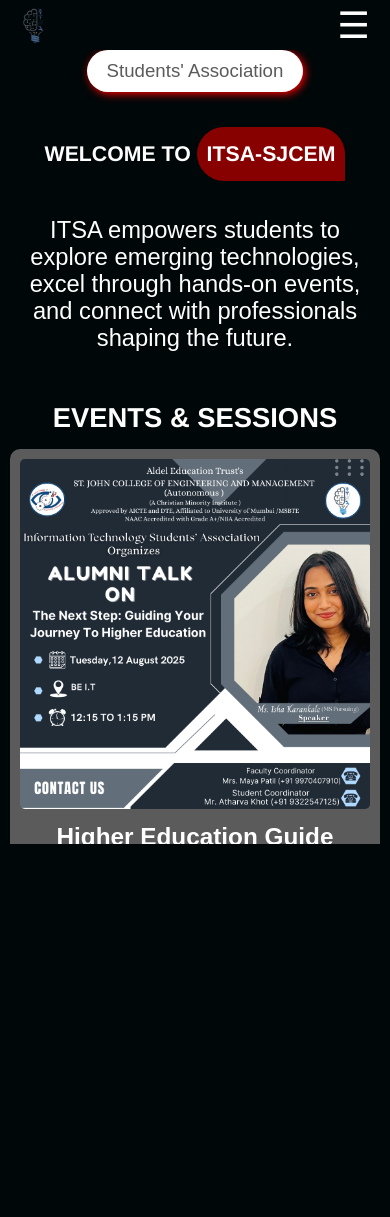
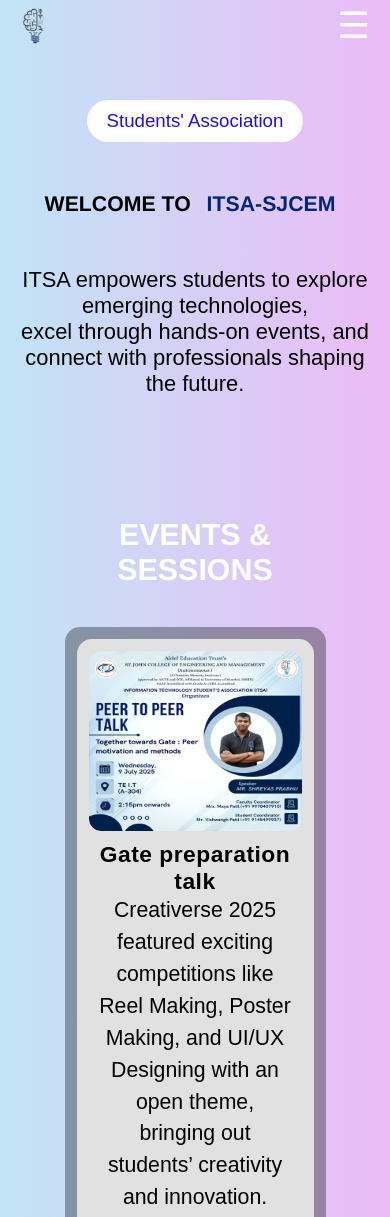
Before and after one commit to 01-elite/Itsa-Website, a plain HTML site: page index.html in a window 390 px wide. Shown: the top 1217 px of the page. Before the commit the page ends 844 px from the top, so only its background shows below. Drawn offline with nearby package versions, Linux system fonts and the light colour scheme.

Commit message:
UI Enhance

```diff
--- a/index.html
+++ b/index.html
@@ -9,17 +9,8 @@
 </head>
 <body>
   <div class="container">
-    <!-- <div class="navbar">
-<div id="nav-logo"><img class="above" src="ITSAlogo.png" alt="ITSA-SJCEM"></div>
-<button class="hamburger" id="hamburger">&#9776;</button>
-<div id="nav-links">
-    <a href="#home">Home</a>
-    <a href="#about">About</a>
-    <a href="#event">Event</a>
-    <a href="#team">Team</a>
 
-</div>
-    </div> -->
+    <div class="homeSection">
     <div class="navbar">
   <div id="nav-logo">
     <img class="above" src="ITSAlogo.png" alt="ITSA-SJCEM">
@@ -44,6 +35,8 @@
         <h1 class="left">Welcome to <span id="s1">ITSA-SJCEM</span></h1>
         <p id="p-2" class="left">ITSA empowers students to explore emerging technologies, <br>
             excel through hands-on events, and connect with professionals shaping the future.</p>
+
+
             <!-- events card start from here -->
             <div class="eventSection" >
     <h1 id="eventH1">Events & sessions</h1>
@@ -90,7 +83,7 @@
 </div>
 </div>
     </div>
-
+</div>
     <!-- about -->
 <div class="aboutSection" id="about">
     <h1 id="aboutH1">About</h1>
@@ -133,69 +126,11 @@
 
 </div>
 </div>
-<!-- Event section -->
-<!-- <div class="eventSection" >
-    <h1 id="eventH1">Events & sessions</h1>
-    <div class="eventCards">
-
-<div class="eventCard ">
-<div id="card">
-    <div class="eventImage"> <img src="Poster1.png">
-    </div>
-    <div class="eventInfo">
-        <h5>Gate preparation talk</h5>
-        <p class="p-4">Creativerse 2025 featured exciting competitions like Reel Making, Poster Making, and UI/UX Designing with an open theme, bringing out students’ creativity and innovation.</p>
-        <button type="button" class="eventButton">View More</button>
-    </div>
-</div>
-
-</div>
-
-<div class="eventCard centre">
-<div id="card">
-    <div class="eventImage"><img src="Poster2.png">
-    </div>
-    <div class="eventInfo">
-        <h5>Higher Education Guide</h5>
-        <p class="p-4">Creativerse 2025 featured exciting competitions like Reel Making, Poster Making, and UI/UX Designing with an open theme, bringing out students’ creativity and innovation.</p>
-        <button type="button" class="eventButton">View More</button>
-    </div>
-</div>
-
-</div>
-
-<div class="eventCard left">
-<div id="card">
-    <div class="eventImage"><img src="Poster3.jpeg">
-    </div>
-    <div class="eventInfo">
-        <h5>CreatiVrese 2k25</h5>
-        <p class="p-4">Creativerse 2025 featured exciting competitions like Reel Making, Poster Making, and UI/UX Designing with an open theme, bringing out students’ creativity and innovation.</p>
-        <button type="button" class="eventButton">View More</button>
-    </div>
-</div>
-
-</div>
-</div>
 
 
 
+<!-- team section -->
 
-
-</div> -->
-
-
-<!-- team section -->
-<div class="teamSection" id="team">
-      <h3>TEAM</h3>
-    <div class="card">
-
-        <div class="image"><img src="profile.jpg" ></div>
-
-    </div>
-
-
-</div>
 
 
 
--- a/style.css
+++ b/style.css
@@ -4,11 +4,12 @@
 :root {
   --primary-color: #ffffff;
   --secondary-color: #f5eaff;
-  --text-color: #ffffff;
-  --background-color: #000708;
+  --text-color: #000000;
+  --background-color:black;
   --background-color2: #00070856;
   --text-color2: #110f0f;
-  --text-color3: #870101;
+  --text-color3: #002774;
+
 }
 
 /* Enables smooth scrolling and ensures navbar doesn't cover target links */
@@ -32,7 +33,7 @@ html, body {
   min-height: 100vh;
   margin: 0;
   padding: 0;
-  overflow-x: hidden;
+
   font-family: 'Poppins', Arial, sans-serif;
   font-size: 1.9rem;
   font-weight: 100;
@@ -55,6 +56,12 @@ html, body {
   background-color: #f5f5f5;
 }
 
+.homeSection{
+  width: 100%;
+  height: auto;
+  background-image: linear-gradient(to right, rgba(141, 211, 246, 0.5), rgba(228, 129, 248, 0.5));
+}
+
 /* Navbar styling */
 .navbar {
   height: 75px;
@@ -62,11 +69,11 @@ html, body {
   padding: 20px;
   top: 0;
   left: 0;
-  background-color: var(--background-color);
-  position: fixed;
+
   z-index: 100;
   display: flex;
   align-items: center;
+
   justify-content: space-between;
 }
 
@@ -74,6 +81,7 @@ html, body {
 img {
   height: 80px;
   width: 60px;
+  display: flex;
 }
 
 /* Hamburger icon for mobile */
@@ -93,7 +101,6 @@ img {
   font-size: 0.7rem;
   font-weight: 400;
   display: flex;
-
   gap: 100px;
   padding: 30px;
   z-index: 100;
@@ -103,7 +110,7 @@ img {
 /* All anchor tags */
 a {
   text-decoration: none;
-  color: var(--text-color);
+  color: var(--text-color3);
 }
 
 /* Mobile-specific navigation */
@@ -140,34 +147,23 @@ img{
 }
 
 /* Home Section Styling */
+
 .homeContent {
   /* height: 500px; */  /* Old testing value */
 
-  min-height: 100vh;
+
    height: auto;
   width: 100vw;
   display: flex;
+
   gap: 30px;
   align-items: center;
   justify-content: center;
   flex-direction: column;
-  font-size: 1.3rem;
+  font-size: 1.2rem;
   padding: 60px;
 
-  /* Background image test (commented out) */
-  /*
-  background-image: url("ITSAlogo.png");
-  background-repeat: no-repeat;
-  background-position: right;
-  background-size: contain;
-  transform: scaleX(-1);
-  z-index: 1000;
-  */
 
-  /* background-color: rgb(0, 34, 66); */
-  color: var(--text-color);
-  /* background-image: linear-gradient( rgba(25, 157, 208, 1), rgba(0, 0, 0, 1)); */
-  background-color: var(--background-color);
 }
 
 /* Mobile layout for Home Section */
@@ -193,7 +189,7 @@ img{
   }
 
   #p-1 {
-    font-size: 0.8em;
+    font-size: 0.9em;
 
     padding: 5px 10px;
   }
@@ -215,8 +211,7 @@ img{
 
 /* Special highlight box (ITSA name) */
 #s1 {
-  color: var(--primary-color);
-  background-color: var(--text-color3);
+ color: var(--text-color3);
   border-radius: 40px 40px 1px 40px;
   padding: 15px 10px;
 }
@@ -235,28 +230,25 @@ h1 {
   padding: 5px 10px;
   border-radius: 90px;
   border: none;
-  box-shadow: 2px 2px 8px #ff0000; /* Fixed box-shadow */
 }
 
 /* Subheading */
 #p-1 {
   font-size: 1.4em;
-  font-weight: 300;
+  font-weight: 70;
 
-  color: #5b5b5b; /* Custom gray */
+  color: #2411d0; /* Custom gray */
 }
 
 /* Paragraph text */
 #p-2 {
   font-size: 0.6em;
-  font-weight: 300;
+  font-weight: 400;
   max-width: 900px;
 }
 
 
 #aboutH1{
-
-
 
     margin:40px;
 }
@@ -375,8 +367,8 @@ h3{
     width: 100%;
     padding: 20px;
     font-size: 0.9rem;
-    background-color: var(--background-color2);
-    color: var(--text-color2);
+    background-color: var(--background-color);
+    color: var(--text-color);
     border-radius: 8px;
     box-sizing: border-box;
   }
@@ -403,248 +395,180 @@ h3{
 
 /* event section */
 
-.eventSection{
+
+
+/* event section */
+/* event section */
+.eventSection {
   display: flex;
   flex-direction: column;
+  width: 100%;
+  padding: 30px;
 }
-.eventSection h1{
+
+.eventSection h1 {
+  font-size: 1rem;
+  margin: 40px 0 20px 0;
+  color: #ffffff;
+  text-align: center;
+}
+
+.eventCards {
+  display: flex;
+  flex-wrap: wrap;          /* ✅ responsive */
+  justify-content: space-evenly;
+  gap: 30px;
+  margin: 20px 0;
+}
+
+.eventCard {
+  flex: 1 1 300px;          /* ✅ responsive scaling */
+  max-width: 400px;
+  height: 550px;            /* ✅ fixed card height */
+  background-color: var(--background-color2);
+  border-radius: 15px;
+  padding: 12px;
+  display: flex;
+}
+
+#card {
+  display: flex;
+  flex-direction: column;
+  justify-content: space-between;  /* ✅ image - text - button spacing */
+  background-color: rgb(225, 225, 225);
+  border-radius: 15px;
+  width: 100%;
+  height: 100%;             /* ✅ fills 800px parent */
+  padding: 15px;
+}
+.centre{
+margin-top: 40px;
+
+}
+.eventImage {
+  width: 100%;
+  height: 400px;            /* ✅ fixed image height */
+  border-radius: 12px;
+  overflow: hidden;
+}
+
+.eventImage img {
+  width: 100%;
+  height: 100%;
+  object-fit: co;        /* ✅ no stretching */
+  border-radius: 12px;
+}
+
+.eventInfo {
+  flex: 1;                  /* ✅ middle section grows naturally */
+  padding: 15px;
+  text-align: left;
+
+}
+
+.eventInfo h5 {
+  font-weight: 600;
   font-size: 0.9rem;
+  letter-spacing: 0.5px;
 }
-.eventCards{
-  display: flex;
-  gap: 30px;
- margin: 15px;
+
+.p-4 {
+  font-size: 0.35em;
+  font-weight: 400;
+  color: var(--text-color);
+  line-height: 1.5;
 }
-.eventCard{
-  display: flex;
-  justify-content: center;
-  align-items: center;
-}
-#card{
-  display: flex;
-  justify-content: center;
-  align-items: center;
-  flex-direction: column;
-  border-radius: 10px;
-  background-color: #5b5b5b;
-  padding: 10px;
-}
-.eventImage img{
-  object-fit: cover;
-  height: 350px;
-  width: 350px;
-  border-radius: 5px;
-}
-.eventInfo h5{
-  font-size: 0.8rem;
-  padding: 5px;
-}
-.eventInfo p{
-  font-size: 0.6rem ;
-}
-.eventButton{
-  background-color: var(--background-color3);
-  color: var(--text-color);
-  padding: 14px;
+
+.eventButton {
+  margin-top: auto;         /* ✅ sticks to bottom */
+  color: var(--text-color1);
+  padding: 12px;
   opacity: 90%;
   width: 100%;
   border-radius: 8px;
- border: none;
- font-weight: 400;
-  font-size: 0.7rem;
+  border: none;
+  font-weight: 500;
+  font-size: 0.8rem;
+  cursor: pointer;
+  transition: all 0.3s ease;
 }
 
-/* .eventSection h1{
-  font-size: 1rem;
-  margin-top:30px ;
+.eventButton:hover {
+  opacity: 100%;
+  transform: scale(1.02);   /* ✅ subtle hover effect */
 }
-#eventH1{
-    color: #ffffff;
-    margin: 40px;
-    background-color: var(--background-color);
-}
-.eventSection{
- color: var(--text-color2);
-  background-color: var(--background-color);
-min-height: 100vh;
-height: max-content;
-
-display: flex;
-  flex-direction: column;
-  width: 100%;
 
 
-}
-.eventCard{
-    height: 670px;
-    width: 450px;
-    background-color:var(--background-color2);
-    border-radius: 15px;
+
+/* 🌐 Default (desktop / tablet view already set) */
+
+/* 📱 Mobile responsive */
+@media (max-width: 810px) {
+  .eventCards {
+    flex-direction: column;   /* stack cards vertically */
+    align-items: center;      /* center align */
+    gap: 20px;
+  }
+
+  .eventCard {
+    flex: 1 1 100%;
+    max-width: 90%;           /* card fits smaller screen */
+    height: auto;             /* allow card to adjust height */
+  }
+
+  #card {
+    padding: 12px;
+    height: auto;             /* remove fixed height */
+  }
+
+  .eventImage {
+    height: 200px;            /* smaller image for mobile */
+  }
+
+  .eventInfo {
     padding: 10px;
-}
-#card{
-    background-color:rgb(225, 225, 225);
-    padding: 15px;
-    width: 100%;
-    height: 100%;
-    border-radius: 15px;
-    overflow: hidden;
-}
-.centre{
-  margin-top: 150px;
-}
-.eventImage{
-  width: 100%;
-  height: 65%;
-  background-size: contain;
-  border-radius: 15px;
-}
-.eventCard img{
-  width:100%;
-  height: 100%;
-  object-fit: cover;
-}
-.eventInfo{
+    text-align: center;       /* center text on mobile */
+  }
 
-   width: 100%;
-  height: 50%;
-  padding: 30px;
-  text-align: left;
+  .eventInfo h5 {
+    font-size: 0.8rem;
+  }
 
-}
-h5{
-  font-weight: 620;
-  font-size: 0.8rem;
-  letter-spacing: 0.8px;
-}
-.eventButton{
-  background-color: var(--background-color3);
-  color: var(--text-color);
-  padding: 14px;
-  opacity: 90%;
-  width: 100%;
-  border-radius: 8px;
- border: none;
- font-weight: 400;
-  font-size: 0.8rem;
-}
-.p-4{
-      font-weight: 360;
-    font-size: 0.5rem;
-    color: var(--text-color1);
+  .p-4 {
+    font-size: 0.75rem;
+  }
+
+  .eventButton {
+    font-size: 0.75rem;
+    padding: 10px;
+  }
+  .centre{
+    margin-top: 0px;
+  }
 }
 
-.eventCards{
-display: flex;
-justify-content:space-evenly;
-align-items: center;
-gap: 50px;
-background-color: var(--background-color);
-} */
+/* 📱 Extra small devices */
+@media (max-width: 480px) {
+  .eventImage {
+    height: 180px;
+  }
 
+  .eventInfo h5 {
+    font-size: 0.75rem;
+  }
 
-/* team section */
+  .p-4 {
+    font-size: 0.7rem;
+  }
 
-.teamSection {
-  width: 100%;
-  margin:10px;
-  padding: 80px 40px;
-  background-color: var(--background-color2);
-  color: var(--text-color);
-  display: flex;
-  flex-direction: column;
-  justify-content: center;
-  align-items: center;
-  flex-wrap: wrap;
-  gap: 40px;
+  .eventButton {
+    font-size: 0.7rem;
+    padding: 8px;
+  }
+  .centre{
+    margin-top: 0px;
+  }
 }
-.teamSection h3{
-  color: #FFF9BD;
-  font-size: 1rem;
-  font-weight: bold;
-}
-
-/* Team Card */
-.card {
-  background-color: #1e1e1e;
-  border-radius: 15px;
-  box-shadow: 0 4px 15px rgba(0, 0, 0, 0.5);
-  width: 250px;
-  overflow: hidden;
-  transition: transform 0.3s ease, box-shadow 0.3s ease;
-  text-align: center;
-}
-
-.card:hover {
-  transform: translateY(-10px);
-  box-shadow: 0 8px 25px rgba(0, 0, 0, 0.7);
-}
-
-/* Profile Image */
-.card .image {
-  width: 100%;
-  height: 300px;
-  overflow: hidden;
-}
-
-.card .image img {
-  width: 100%;
-  height: 100%;
-  object-fit: cover;
-  display: block;
-  border-radius: 15px 15px 0 0;
-}
-
-.teamSection {
-  width: 100%;
-  margin:10px;
-  padding: 80px 40px;
-  background-color: var(--background-color2);
-  color: var(--text-color);
-  display: flex;
-  flex-direction: column;
-  justify-content: center;
-  align-items: center;
-  flex-wrap: wrap;
-  gap: 40px;
-}
-.teamSection h3{
-  color: #FFF9BD;
-  font-size: 1rem;
-  font-weight: bold;
-}
-
-/* Team Card */
-.card {
-  background-color: #1e1e1e;
-  border-radius: 15px;
-  box-shadow: 0 4px 15px rgba(0, 0, 0, 0.5);
-  width: 250px;
-  overflow: hidden;
-  transition: transform 0.3s ease, box-shadow 0.3s ease;
-  text-align: center;
-}
-
-.card:hover {
-  transform: translateY(-10px);
-  box-shadow: 0 8px 25px rgba(0, 0, 0, 0.7);
-}
-
-/* Profile Image */
-.card .image {
-  width: 100%;
-  height: 300px;
-  overflow: hidden;
-}
-
-.card .image img {
-  width: 100%;
-  height: 100%;
-  object-fit: cover;
-  display: block;
-  border-radius: 15px 15px 0 0;
-}
-
 
 
 
```
